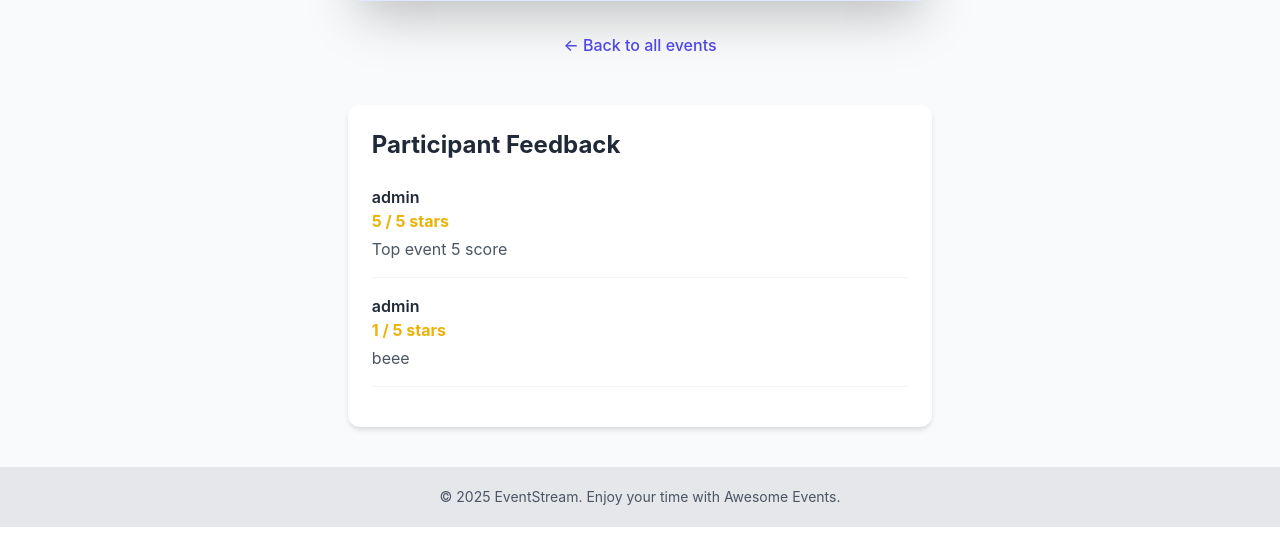
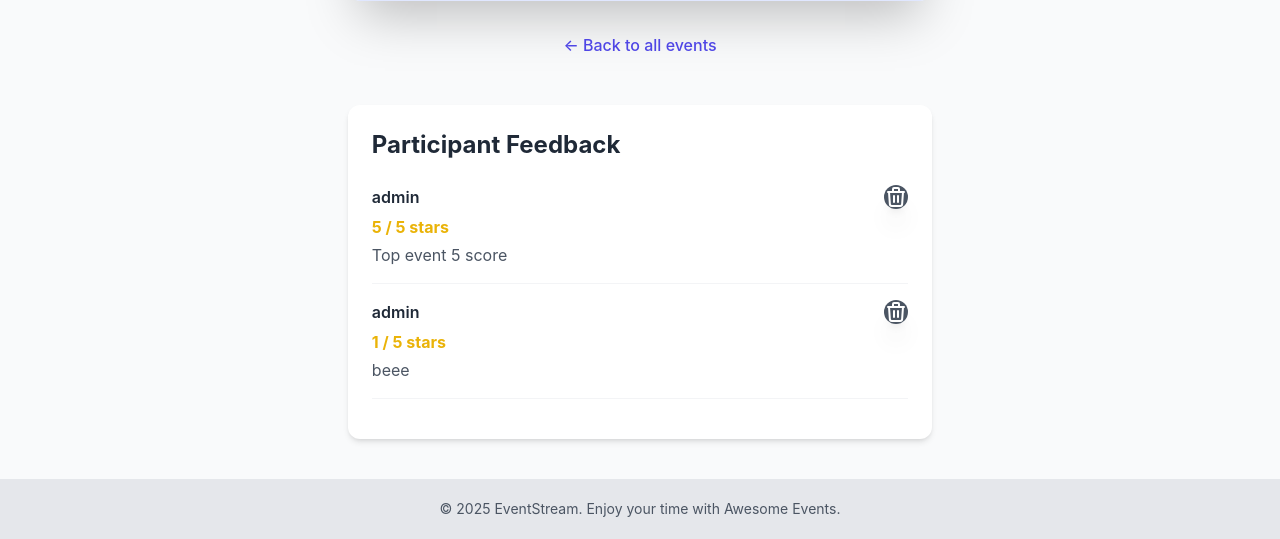
Before and after one commit to MrAlmo/EventSite, a Django app: page /events/4 in a window 1280 px wide. Shown: the part 644-1183 px from the top of the page. Run offline with Django 5.2, Linux system fonts and the light colour scheme; a user stored in the database is signed in; data comes from the database, SQL or seed files in the repository; both versions use the stored data as it was after the commit; some libraries are stand-ins or nearby versions.

Commit message:
Fix feedbacks and add delete button

```diff
--- a/eventsite/events/templates/events/event_detail.html
+++ b/eventsite/events/templates/events/event_detail.html
@@ -55,22 +55,30 @@
 
         {% if user.is_authenticated %}
             {% if is_registered %}
+                {% if event.is_past %}
+                    <div class="text-center pt-4 border-t">
+                        <button disabled class="px-8 py-3 bg-gray-400 text-white text-lg font-bold rounded-full cursor-not-allowed">
+                            You were registered
+                        </button>
+                    </div>
+                {% else %}
                 <form action="{% url 'cancel_registration' event.id %}" class="text-center pt-4 border-t">
                     <button class="px-8 py-3 bg-red-600 text-white text-lg font-bold rounded-full shadow-xl hover:bg-red-700 transition duration-300 transform hover:scale-105">
                         Cancel My Registration
                     </button>
                 </form>
+                {% endif %}
             {% else %}
-                {% if event.max_attendance > 0 and event.attendees.count >= event.max_attendance %}
+                {% if event.is_past %}
+                    <div class="text-center pt-4 border-t">
+                        <button disabled class="px-8 py-3 bg-gray-400 text-white text-lg font-bold rounded-full cursor-not-allowed">
+                            Registration is closed
+                        </button>
+                    </div>
+                {% elif event.max_attendance > 0 and event.attendees.count >= event.max_attendance %}
                     <div class="text-center pt-4 border-t">
                         <button disabled class="px-8 py-3 bg-gray-400 text-white text-lg font-bold rounded-full cursor-not-allowed">
                             Event is Full
-                        </button>
-                    </div>
-                {% elif event.is_past %}
-                    <div class="text-center pt-4 border-t">
-                        <button disabled class="px-8 py-3 bg-gray-400 text-white text-lg font-bold rounded-full cursor-not-allowed">
-                            Registration is closed
                         </button>
                     </div>
                 {% else %}
@@ -108,17 +116,30 @@
     <h3 class="text-2xl font-bold mb-6">Participant Feedback</h3>
 
     {% for fb in event.feedbacks.all %}
-        <div class="border-b border-gray-100 pb-4 mb-4">
+        <div class="border-b border-gray-100 pb-4 mb-4 break-all">
+            <div class="grid grid-cols-2">
             <p class="font-semibold text-gray-800">{{ fb.user.username }}</p>
+                {% if fb.user == request.user %}
+                <form action="{% url 'delete_feedback' event.id %}" class="text-right">
+                    <button class=" bg-gray-600 text-white rounded-full shadow-xl hover:bg-red-700 transition duration-300 transform hover:scale-105">
+                        <svg xmlns="http://www.w3.org/2000/svg" class="h-6 w-6" fill="none" viewBox="0 0 24 24" stroke="currentColor">
+                            <path stroke-linecap="round" stroke-linejoin="round" stroke-width="2"
+                                  d="M19 7l-.867 12.142A2 2 0 0116.138 21H7.862a2 2 0 01-1.995-1.858L5 7m5 4v6m4-6v6m1-10V4a1 1 0 00-1-1h-4a1 1 0 00-1 1v3M4 7h16" />
+                        </svg>
+                    </button>
+                </form>
+            {% endif %}
+            </div>
             <p class="text-yellow-500 font-bold">{{ fb.rating }} / 5 stars</p>
             <p class="text-gray-600 mt-1">{{ fb.comment }}</p>
+
         </div>
     {% empty %}
         <p class="text-gray-500 italic">No feedback yet. Be the first!</p>
     {% endfor %}
 
     {% if user.is_authenticated %}
-        {% if is_registered %}
+        {% if is_registered and event.is_past %}
         <h4 class="text-lg font-bold mt-8 mb-4">Leave a Review</h4>
         <form action="{% url 'add_feedback' event.id %}" method="POST" class="space-y-4">
             {% csrf_token %}
--- a/eventsite/feedback/urls.py
+++ b/eventsite/feedback/urls.py
@@ -1,6 +1,7 @@
 from django.urls import path
-from .views import add_feedback
+from .views import add_feedback, delete_feedback
 
 urlpatterns = [
     path('add/<int:event_id>/', add_feedback, name='add_feedback'),
+    path('del/<int:event_id>/', delete_feedback, name='delete_feedback'),
 ]
```
Also changed, not shown: eventsite/feedback/views.py (+14 -0 lines), eventsite/db.sqlite3.
